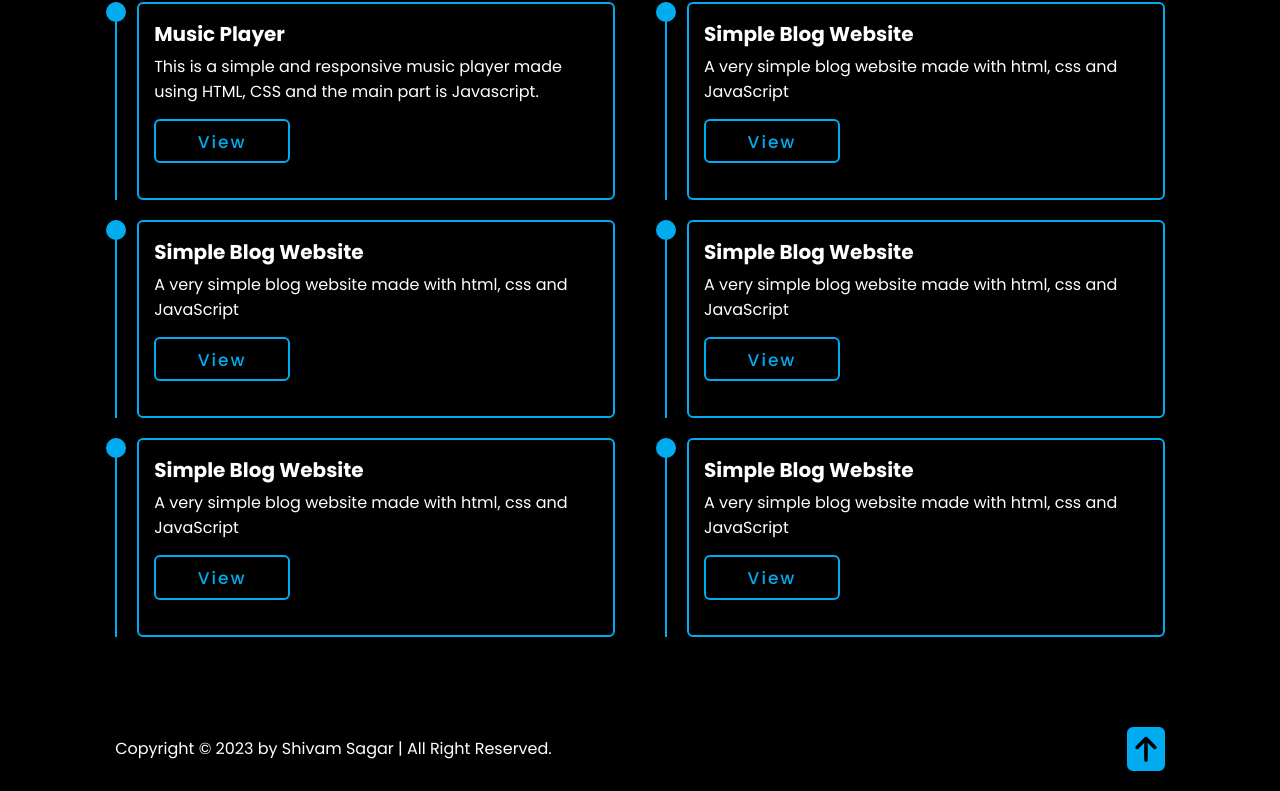
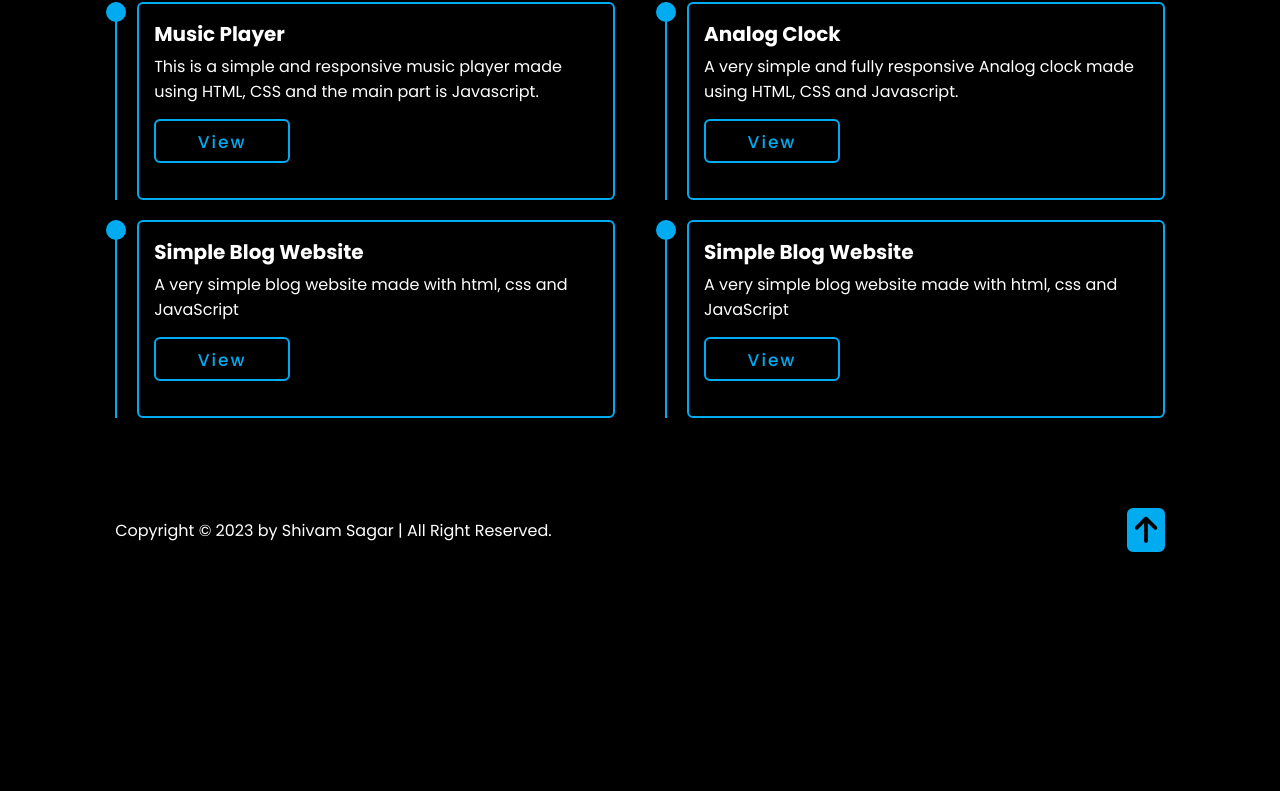
Before and after one commit to realshivamsagar/Projects, a plain HTML site: page index.html in a window 1280 px wide. Shown: the part 256-1047 px from the top of the page. After the commit the page ends 828 px from the top, so only its background shows below. Drawn offline with nearby package versions, Linux system fonts and the light colour scheme.

Commit message:
Update index.html

```diff
--- a/index.html
+++ b/index.html
@@ -46,33 +46,15 @@
                     </div>
                 </div>
             </div>
+        </div>
+        <div class="project-column">
+            <h3 class="title">Mini - Projects</h3>
             <div class="project-box">
                 <div class="project-content">
                     <div class="content">
-                        <h3>Simple Blog Website</h3>
-                        <p>A very simple blog website made with html, css and JavaScript</p>
-                        <a href="" class="pro-button">View</a>
-                    </div>
-                </div>
-            </div>
-        </div>
-        <div class="project-column">
-            <h3 class="title">Projects</h3>
-            <div class="project-box">
-                <div class="project-content">
-                    <div class="content">
-                        <h3>Simple Blog Website</h3>
-                        <p>A very simple blog website made with html, css and JavaScript</p>
-                        <a href="" class="pro-button">View</a>
-                    </div>
-                </div>
-            </div>
-            <div class="project-box">
-                <div class="project-content">
-                    <div class="content">
-                        <h3>Simple Blog Website</h3>
-                        <p>A very simple blog website made with html, css and JavaScript</p>
-                        <a href="" class="pro-button">View</a>
+                        <h3>Analog Clock</h3>
+                        <p>A very simple and fully responsive Analog clock made using HTML, CSS and Javascript.</p>
+                        <a href="https://realshivamsagar.github.io/analog-clock/" class="pro-button">View</a>
                     </div>
                 </div>
             </div>
```
